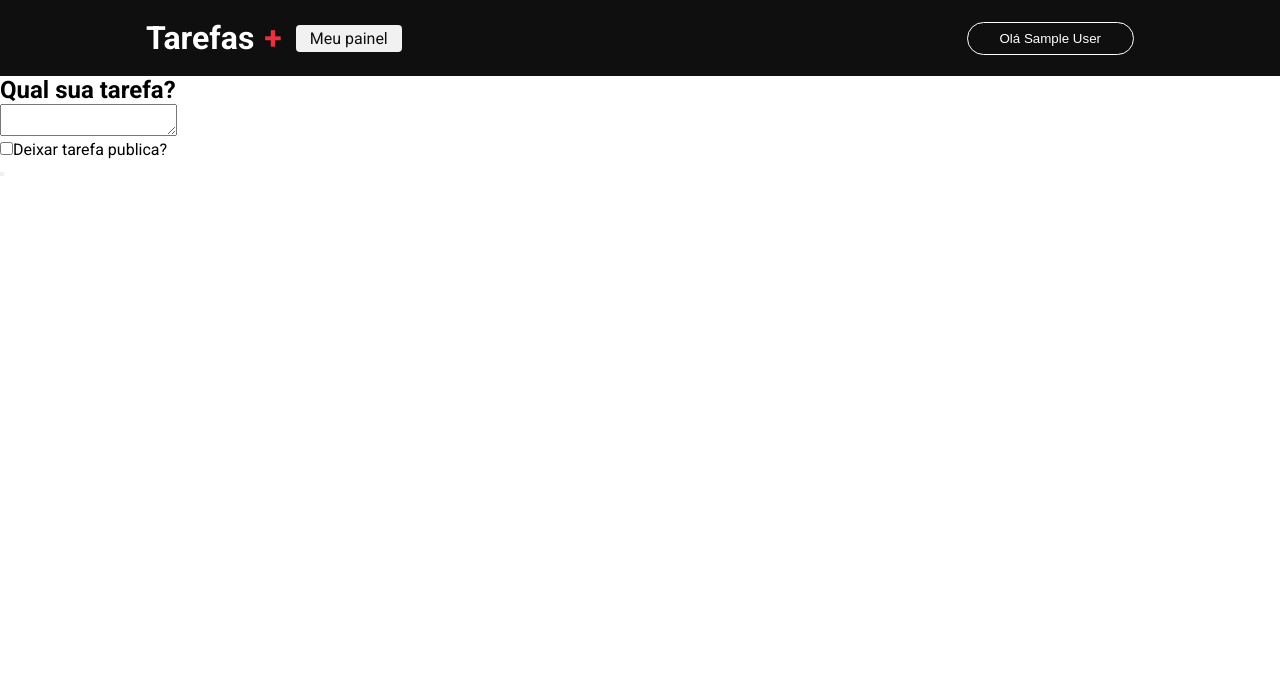
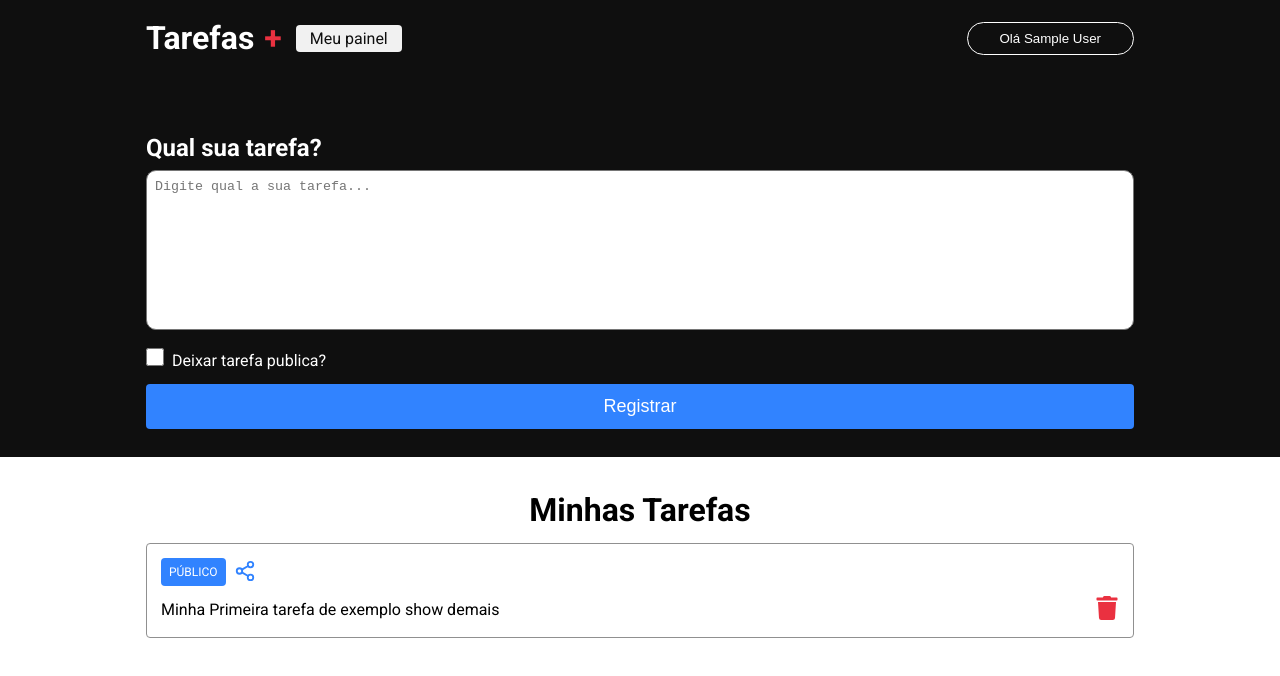
Before and after one commit to matheusfmf/tarefas, a Next.js app: page /dashboard in a window 1280 px wide. Shown: the top 676 px of the page. Built offline with nearby package versions, Linux system fonts and the light colour scheme; no server answers; sample sign-in values are in the browser's storage.

Commit message:
task list and database service

```diff
--- a/package.json
+++ b/package.json
@@ -9,10 +9,12 @@
     "lint": "next lint"
   },
   "dependencies": {
+    "firebase": "^11.6.1",
     "next": "15.3.1",
     "next-auth": "^4.24.11",
     "react": "^19.0.0",
-    "react-dom": "^19.0.0"
+    "react-dom": "^19.0.0",
+    "react-icons": "^5.5.0"
   },
   "devDependencies": {
     "@types/node": "^20",
--- a/src/components/header/styles.module.css
+++ b/src/components/header/styles.module.css
@@ -26,6 +26,11 @@
     color: #FFF;
     font-size: 32px;
 }
+@media (max-width: 768px) {
+    .logo {
+      font-size: 24px;
+    }
+  }
 
 .logo span{
     color: #ea3140;
@@ -40,6 +45,22 @@
     border: 1.5px solid #FFF;
     cursor: pointer;
 }
+
+/* Telas menores (tablets e celulares) */
+@media (max-width: 768px) {
+    .loginButton {
+      padding: 6px 24px;
+      border-radius: 20px;
+    }
+  }
+
+  /* Telas bem pequenas (celulares pequenos) */
+  @media (max-width: 480px) {
+    .loginButton {
+      padding: 4px 16px;
+      border-radius: 16px;
+    }
+  }
 
 .loginButton:hover{
     transform: scale(1.08);
--- a/src/components/textarea/index.tsx
+++ b/src/components/textarea/index.tsx
@@ -1,7 +1,9 @@
+import styles from '@/components/textarea/styles.module.css'
+import { HTMLProps } from 'react'
 
-export function TextArea() {
-    return(
-        <textarea>
+export function TextArea({ ...rest }: HTMLProps<HTMLTextAreaElement>) {
+    return (
+        <textarea className={styles.textarea} {...rest}>
 
         </textarea>
     )
--- a/src/components/textarea/styles.module.css
+++ b/src/components/textarea/styles.module.css
@@ -0,0 +1,8 @@
+.textarea{
+    width: 100%;
+    resize: none;
+    height: 160px;
+    outline: none;
+    padding: 8px;
+    border-radius: 10px;
+}
--- a/src/pages/dashboard/index.tsx
+++ b/src/pages/dashboard/index.tsx
@@ -1,10 +1,21 @@
 import { GetServerSideProps } from 'next'
+import { ChangeEvent, useState } from 'react'
 import styles from './styles.module.css'
 import Head from 'next/head'
+
 import { getSession } from 'next-auth/react'
 import { TextArea } from '@/components/textarea'
+import { FiShare2 } from 'react-icons/fi'
+import { FaTrash } from 'react-icons/fa'
 
 export default function Dashboard() {
+
+    const [input, setInput] = useState("")
+    const [publicTask, setPublicTask] = useState(false)
+
+    function handleChangePublic(event: ChangeEvent<HTMLInputElement>){
+            setPublicTask(event.target.checked)
+    }
     return (
         <div className={styles.container}>
             <Head>
@@ -18,15 +29,49 @@
                         <h1 className={styles.title}>Qual sua tarefa?</h1>
 
                         <form>
-                            <TextArea />
+                            <TextArea
+                                placeholder='Digite qual a sua tarefa...'
+                                value={input}
+                                onChange={(event: ChangeEvent<HTMLTextAreaElement>) =>
+                                    setInput(event.target.value)
+                                }
+                            />
 
                             <div className={styles.checkboxArea}>
-                                <input type="checkbox" className={styles.checkbox} />
+                                <input
+                                    type="checkbox"
+                                    className={styles.checkbox}
+                                    checked={publicTask}
+                                    onChange={handleChangePublic}
+                                    />
+
                                 <label>Deixar tarefa publica?</label>
                             </div>
-                            <button className={styles.button} type="submit"></button>
+                            <button className={styles.button} type="submit">Registrar</button>
                         </form>
                     </div>
+                </section>
+
+                <section className={styles.taskContainer}>
+                    <h1>Minhas Tarefas</h1>
+                    <article className={styles.task}>
+                        <div className={styles.tagContainer}>
+                            <label className={styles.tag}>PÚBLICO</label>
+                            <button className={styles.shareButton}>
+                                <FiShare2
+                                    size={22}
+                                    color="#3183ff" />
+                            </button>
+                        </div>
+                        <div className={styles.taskContent}>
+                            <p>Minha Primeira tarefa de exemplo show demais</p>
+                            <button className={styles.trashButton}>
+                                <FaTrash
+                                    size={24}
+                                    color="#ea3140" />
+                            </button>
+                        </div>
+                    </article>
                 </section>
             </main>
         </div>
--- a/src/pages/dashboard/styles.module.css
+++ b/src/pages/dashboard/styles.module.css
@@ -0,0 +1,121 @@
+.container{
+    width: 100%;
+}
+
+.content{
+    background-color: #0f0f0f;
+    width: 100%;
+    display: flex;
+    align-items: center;
+    justify-content: center;
+}
+
+.contentForm{
+    max-width: 1024px;
+    width: 100%;
+    padding: 0 18px;
+    padding-bottom: 28px;
+    margin-top: 58px;
+}
+
+.title{
+    color: #fff;
+    margin-bottom: 8px;
+}
+
+.checkboxArea label{
+    margin-left: 8px;
+    color: #fff;
+
+}
+.checkboxArea{
+    margin: 14px 0;
+}
+
+.checkbox{
+    width: 18px;
+    height: 18px;
+
+}
+
+.button{
+    width: 100%;
+    border: 0;
+    border-radius: 4px;
+    color: #fff;
+    background-color: #3183ff;
+    padding: 12px 0;
+    font-size: 18px;
+}
+
+.taskContainer{
+    max-width: 1024px;
+    margin: 34px auto 0 auto;
+    padding: 0 18px;
+    width: 100%;
+    display: flex;
+    flex-direction: column;
+}
+
+.taskContainer a{
+    text-decoration: none;
+    color: #0f0f0f;
+
+}
+
+.taskContainer h1{
+    text-align: center;
+    font-size: 32px;
+    margin-bottom: 14px;
+}
+
+.task{
+    margin-bottom: 14px;
+    line-height: 150%;
+    display: flex;
+    flex-direction: column;
+    align-items: flex-start;
+    border: 1.5px solid #909090;
+    border-radius: 4px;
+    padding: 14px;
+}
+
+.tagContainer{
+    display: flex;
+    align-items: center;
+    justify-content: center;
+    margin-bottom: 10px;
+}
+
+.tag{
+    background-color: #3183ff;
+    padding: 2px 8px;
+    color: #fff;
+    border-radius: 4px;
+    font-size: 12px
+}
+
+.shareButton{
+    background: transparent;
+    border: 0;
+    margin: 0 8px;
+    cursor: pointer;
+}
+
+.taskContent{
+    display: flex;
+    align-items: center;
+    justify-content: space-between;
+    width: 100%;
+}
+
+.taskContent p {
+    white-space: pre-wrap;
+}
+
+.trashButton{
+    cursor: pointer;
+    background: transparent;
+    border: 0;
+    margin: 0;
+}
```
Also changed, not shown: src/services/firebaseConnection.ts (added, +18 -0 lines), 1 other file (tests, documents, lock files or other folders).
